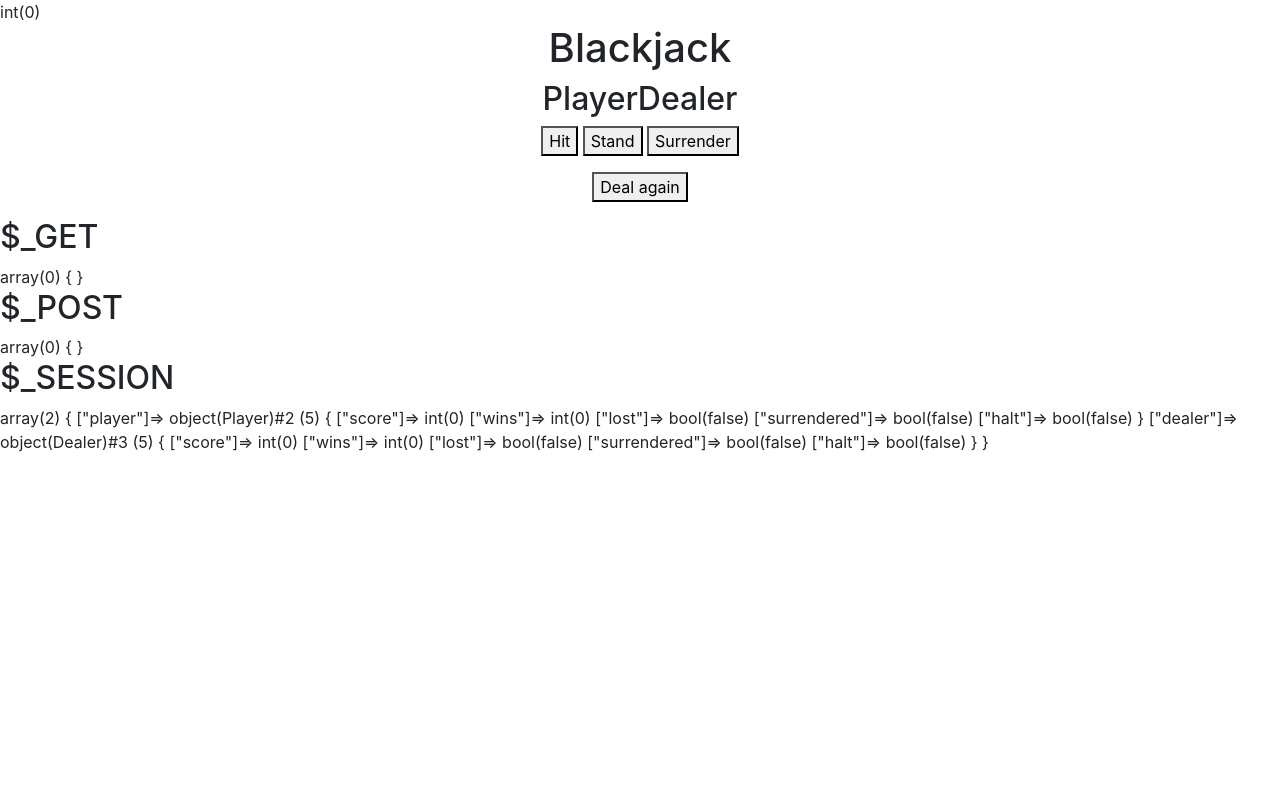
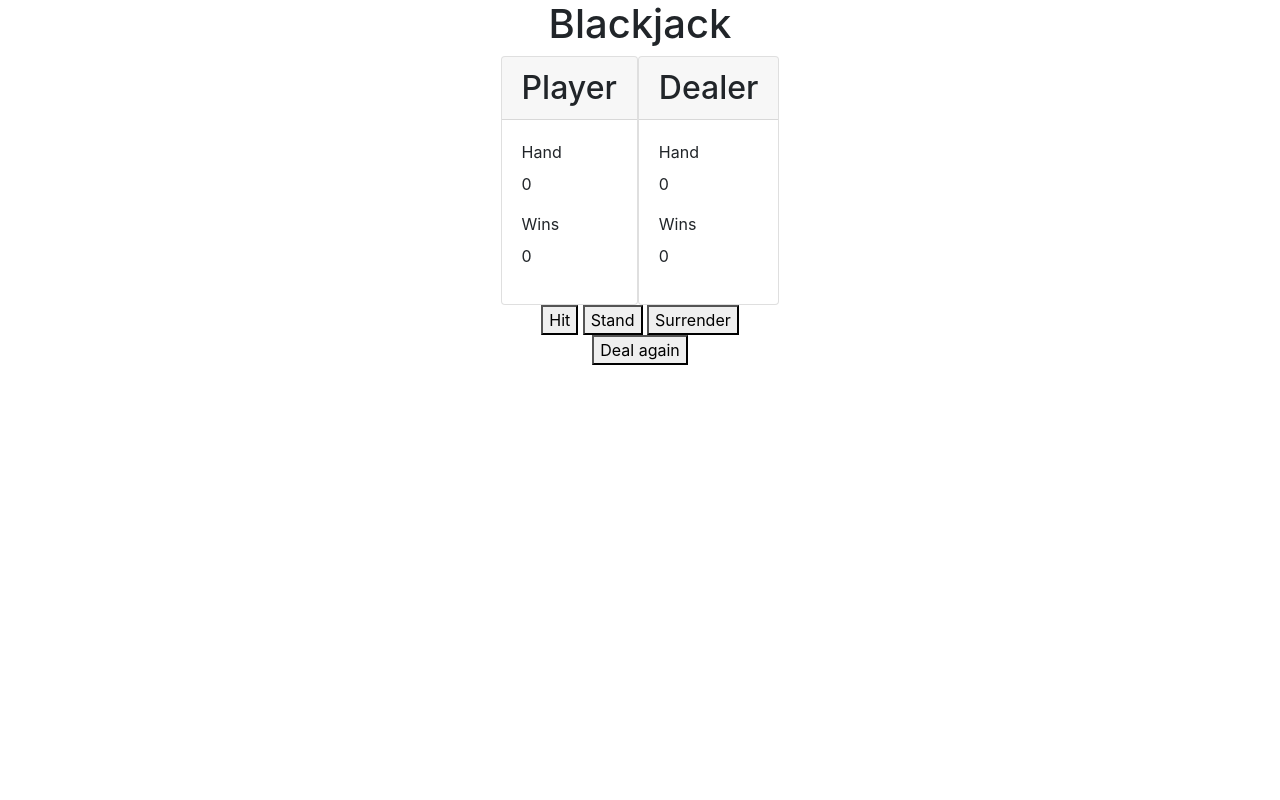
Before and after one commit to ReinaertD/php-blackjack, a PHP site: page /game.php in a window 1280 px wide. Run offline with PHP 8.4, Linux system fonts and the light colour scheme.

Commit message:
basics finished

```diff
--- a/Blackjack.php
+++ b/Blackjack.php
@@ -50,8 +50,8 @@ class Dealer extends BlackJack
         } while ($this->score < 15);
         while (($this->score >= 15 && $this->score < 21) && $this->halt == false ) {
             $randomChoice = rand(1, 10);
-            var_dump($randomChoice);
-            var_dump($this->halt);
+            // var_dump($randomChoice);
+            // var_dump($this->halt);
             if ($randomChoice > 5) {
                 $this->hit();
             } else {
--- a/game.php
+++ b/game.php
@@ -1,22 +1,18 @@
 <?php
 declare(strict_types=1);
 include 'Blackjack.php';
+include 'winnerLogic.php';
+session_start();
 
-session_start();
 if (empty($_SESSION['player']) && empty($_SESSION['dealer'])) {
     $_SESSION['player'] = new Player();
     $_SESSION['dealer'] = new Dealer();
 }
-$dealer = $_SESSION['dealer'];
-$player = $_SESSION['player'];
 
 $dealer = $_SESSION['dealer'];
 $player = $_SESSION['player'];
-
-
 //////////////////////////////////////////////
 //GAME LOGIC//
-//DEALS NEW CARDS, SHOULD ONLY BE ACTIVE IF NO GAME IS CURRENTLY RUNNING
 if (isset($_POST['start'])){
     $dealer->reset();
     $player->reset();
@@ -24,27 +20,29 @@ if (isset($_POST['start'])){
 
 //PLAYER CHOICES, SHOULD ONLY BE ACTIVE IF A GAME IS CURRENTLY RUNNING
 if (isset($_POST['hit'])) {
-    echo "Hit pressed";
+    // echo "Hit pressed";
     $player -> hit();
     if($player->score >= 21){
         $dealer -> dealerTurn($player);
+       winnerLogic($player,$dealer);
     }
 }
 
 if (isset($_POST['stand'])) {
-    echo "Stand pressed";
+    // echo "Stand pressed";
     $player -> stand();
     $dealer -> dealerTurn($player);
+       winnerLogic($player,$dealer);
 }
 
 if (isset($_POST['surrender'])) {
-    echo "Surrender pressed";
+    // echo "Surrender pressed";
     $player -> surrender();
     $dealer -> dealerTurn($player);
+       winnerLogic($player,$dealer);
 }
 
 //DISABLES CONTROLS
-var_dump($player->score);
 $disabled = $player->lost == true ? "disabled='disabled'" : "";
 
 ?>
@@ -66,12 +64,25 @@ $disabled = $player->lost == true ? "disabled='disabled'" : "";
     </div>
   <div class="container">
       <div class="d-flex justify-content-center">
-            <div>
-                <h2>Player</h2>
+            <div class="card">
+                <h2 class="card-header">Player</h2>
+                <div class="card-body">
+                    <label>Hand </label>
+                    <p><?php echo $player->score ?></p>
+                    <label>Wins</label>
+                    <p><?php echo $player->wins ?></p>
+</div>
             </div>
-            <div>
-                <h2>Dealer</h2>
+            <div class="card">
+                <h2 class="card-header">Dealer</h2>
+                <div class="card-body">
+                    <label>Hand </label>
+                    <p><?php echo $dealer->score ?></p>
+                    <label>Wins</label>
+                    <p><?php echo $dealer->wins ?></p>
+                </div>
             </div>
+
       </div>
     <form class="d-flex justify-content-center" method="POST">
         <fieldset>
@@ -95,11 +106,11 @@ $disabled = $player->lost == true ? "disabled='disabled'" : "";
 
 <?php
 
-echo '<h2>$_GET</h2>';
-var_dump($_GET);
-echo '<h2>$_POST</h2>';
-var_dump($_POST);
-echo '<h2>$_SESSION</h2>';
-var_dump($_SESSION);
+// echo '<h2>$_GET</h2>';
+// var_dump($_GET);
+// echo '<h2>$_POST</h2>';
+// var_dump($_POST);
+// echo '<h2>$_SESSION</h2>';
+// var_dump($_SESSION);
 
 ?>
--- a/index.php
+++ /dev/null
@@ -1,3 +0,0 @@
-<?php
-
-?>
--- /dev/null
+++ b/winnerLogic.php
@@ -0,0 +1,31 @@
+<?php
+
+//DEALS NEW CARDS, SHOULD ONLY BE ACTIVE IF NO GAME IS CURRENTLY RUNNING
+
+
+//IGNORE THE CONFUSING VARIABLES IN winnerLogic!
+function winnerLogic($player,$dealer){
+    if($player->surrendered == true){
+        $dealer->wins += 1;
+    } else if( $player->score == $dealer->score){
+        // echo "No one wins";
+    } else if( $player->lost == true && $dealer->lost == true ){
+        // echo "Both lost";
+    } else if( $player->lost == true || $dealer->lost == true){
+        if($player->lost == true){
+            // echo "Dealer wins!";
+            $dealer->wins += 1;
+        } else {
+            // echo "Player wins!";
+            $player->wins +=1;
+        }
+    } else if($player->score > $dealer->score){
+        // echo "Player wins!";
+        $player->wins +=1;
+    } else if($player->score < $dealer->score){
+            // echo "Dealer wins!";
+            $dealer->wins += 1;
+    } else {
+        echo "ERROR IN WINNERLOGIC";
+    }
+}
```
